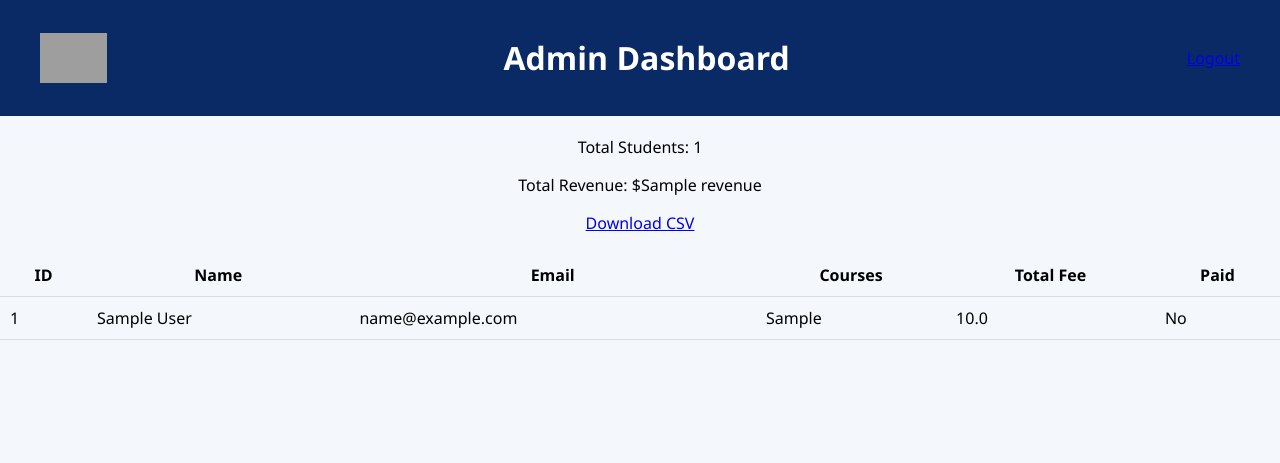
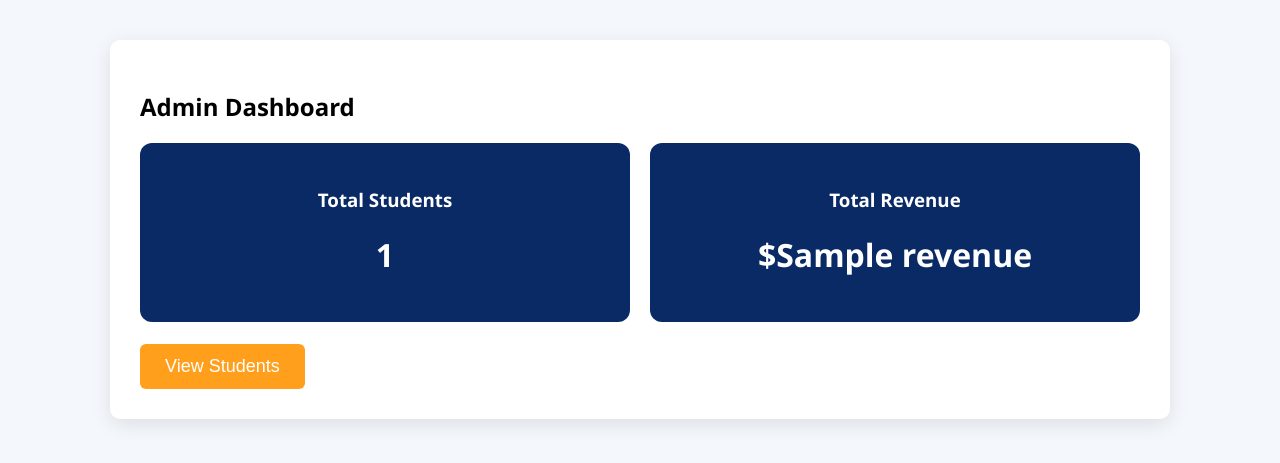
Before and after one commit to godwinlevel139-cpu/MindBridgeAcademy, a Flask app: template templates/admin.html in a window 1280 px wide. Shown: the top 463 px of the page. Run offline with Flask 3, Linux system fonts and the light colour scheme; tables that the repository leaves empty hold one stand-in row (values such as "Sample post"); the template is opened without the code that fills it: values that come from a table or form of the project are taken from there, most other values are stand-ins (such as "Sample title", 1, 10 or a date in 2020); grey boxes are pictures that could not be loaded.

Commit message:
Update admin.html
UPDATE

```diff
--- a/templates/admin.html
+++ b/templates/admin.html
@@ -1,38 +1,33 @@
 <!DOCTYPE html>
-<html lang="en">
+<html>
 <head>
-    <meta charset="UTF-8">
-    <title>Admin Dashboard</title>
-    <link rel="stylesheet" href="{{ url_for('static', filename='style.css') }}">
+<link rel="stylesheet" href="/static/style.css">
 </head>
 <body>
-<header>
-    <img src="{{ url_for('static', filename='images/students.jpg/logo.png') }}" class="logo">
-    <h1>Admin Dashboard</h1>
-    <a href="{{ url_for('admin_logout') }}" class="button">Logout</a>
-</header>
 
-<main>
-    <div style="text-align:center; margin:20px;">
-        <p>Total Students: {{ students|length }}</p>
-        <p>Total Revenue: ${{ revenue }}</p>
-        <a href="{{ url_for('export_students') }}" class="button">Download CSV</a>
-    </div>
-    <table>
-        <tr>
-            <th>ID</th><th>Name</th><th>Email</th><th>Courses</th><th>Total Fee</th><th>Paid</th>
-        </tr>
-        {% for s in students %}
-        <tr>
-            <td>{{ s.id }}</td>
-            <td>{{ s.name }}</td>
-            <td>{{ s.email }}</td>
-            <td>{{ s.courses }}</td>
-            <td>{{ s.total_fee }}</td>
-            <td>{{ 'Yes' if s.payment_done else 'No' }}</td>
-        </tr>
-        {% endfor %}
-    </table>
-</main>
+<div class="container">
+
+<h2>Admin Dashboard</h2>
+
+<div class="dashboard">
+
+<div class="card">
+<h3>Total Students</h3>
+<h1>{{student_count}}</h1>
+</div>
+
+<div class="card">
+<h3>Total Revenue</h3>
+<h1>${{revenue}}</h1>
+</div>
+
+</div>
+
+<br>
+
+<a href="/admin/students"><button class="btn">View Students</button></a>
+
+</div>
+
 </body>
 </html>
```
